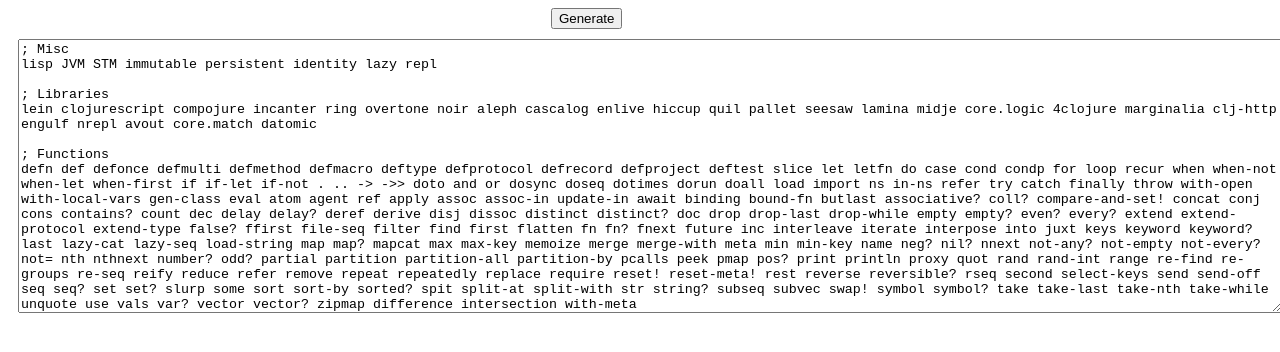
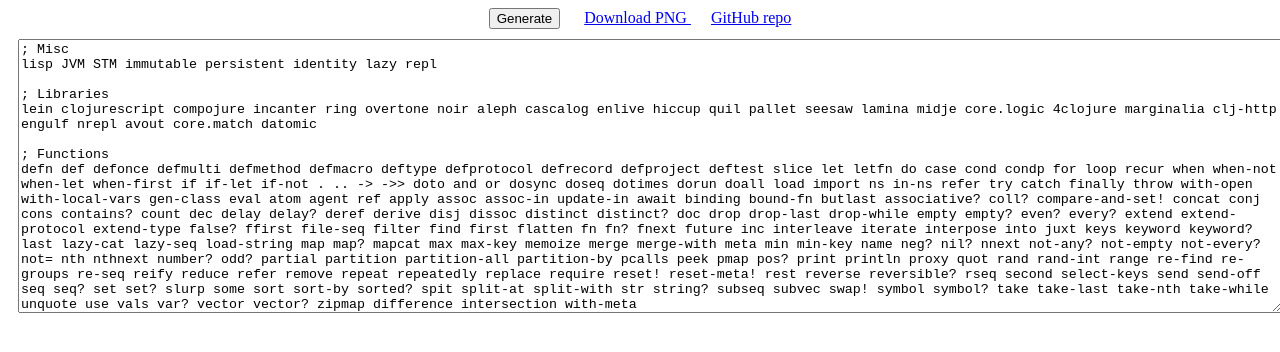
Before and after one commit to CipherDogs/mug-template, a plain HTML site: page index.html in a window 1280 px wide. Drawn offline with Linux system fonts and the light colour scheme.

Commit message:
Add link to github repo.

```diff
--- a/index.html
+++ b/index.html
@@ -11,8 +11,11 @@
     <button onclick="generate();">
         Generate
     </button>
-    <a href="#" target="_blank" onclick="downloadPNG();" class="hidden">
+    <a href="#" target="_blank" onclick="downloadPNG();">
         Download PNG
+    </a>
+    <a href="https://github.com/nbeloglazov/clojure-mug-template">
+        GitHub repo
     </a>
 </div>
 <textarea id="words"></textarea>
--- a/styles.css
+++ b/styles.css
@@ -18,3 +18,8 @@
 #buttons {
     text-align: center;
 }
+
+#buttons * {
+    margin-left: 10px;
+    margin-right: 10px;
+}
```
